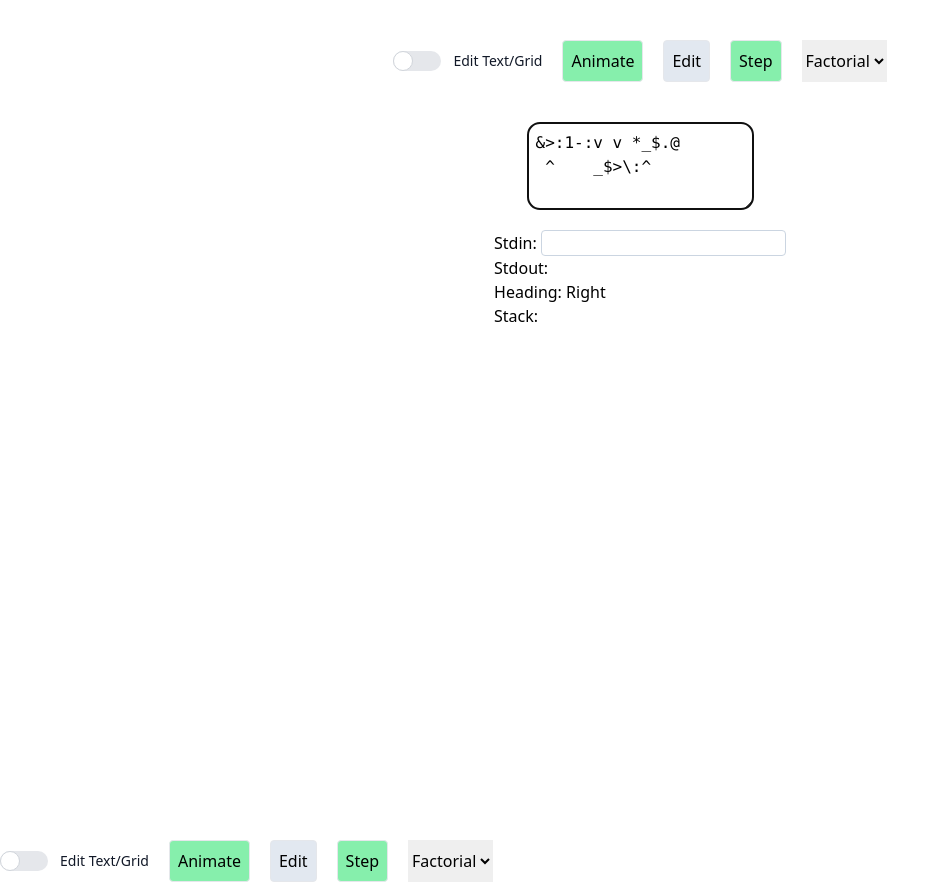
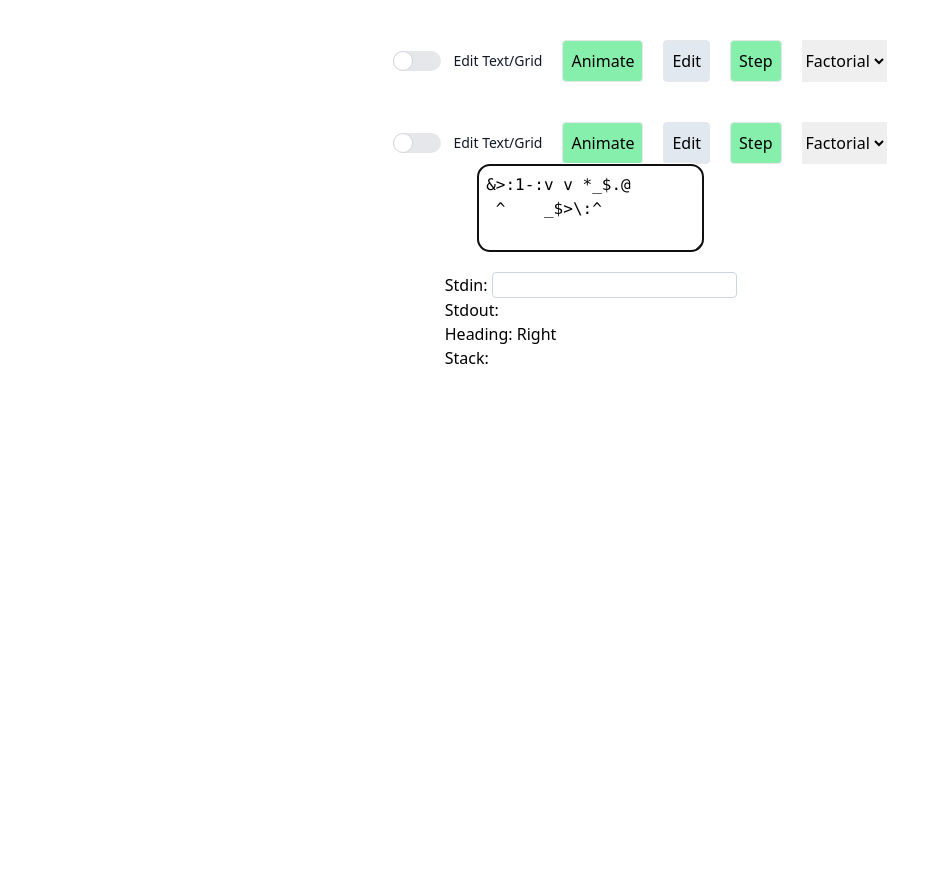
Before and after one commit to CharlesTaylor7/befunge-editor, a React (Vite) app: page / in a window 1280 px wide. Shown: the whole page, without its empty margins (0-950 px from the left). After the commit the page ends 800 px from the top, so only its background shows below. Built offline with nearby package versions, Linux system fonts and the light colour scheme.

Commit message:
Alpine wip

```diff
--- a/index.html
+++ b/index.html
@@ -6,23 +6,28 @@
     <meta charset="UTF-8" />
     <meta name="viewport" content="width=device-width, initial-scale=1.0" />
   </head>
-  <body>
-    <div id="legacy-root"></div>
+  <body
+    class="w-screen h-screen flex flex-col gap-10 items-center"
+    x-data
+  >
     <header class="flex gap-5 mt-10">
-      <label data-testid="toggle-editor" class="relative inline-flex items-center cursor-pointer"
-        ><input type="checkbox" class="peer sr-only" value="" />
+      <label data-testid="toggle-editor" class="relative inline-flex items-center cursor-pointer">
+        <input type="checkbox" class="peer sr-only" value="" x-model="$store.gridEnabled" />
         <div
           class="w-12 h-5 bg-gray-200 peer-focus:outline-none peer-focus:ring-4 peer-focus:ring-blue-300 dark:peer-focus:ring-blue-800 rounded-full peer dark:bg-gray-700 peer-checked:after:translate-x-7 peer-checked:after:border-white after:content-[''] after:absolute after:bg-white after:border-gray-300 after:border after:rounded-full after:h-5 after:w-5 after:transition-all border-gray-600 peer-checked:bg-blue-600"
-        ></div>
-        <span class="ml-3 text-sm font-medium text-gray-900 dark:text-gray-300">Edit Text/Grid</span></label
-      ><button data-testid="animate" class="border rounded p-2 bg-green-300">Animate</button
-      ><button class="border rounded p-2 bg-slate-200" disabled="">Edit</button
-      ><button class="border rounded p-2 bg-green-300">Step</button
-      ><select>
+        >
+        </div>
+        <span class="ml-3 text-sm font-medium text-gray-900 dark:text-gray-300">Edit Text/Grid</span>
+      </label>
+      <button class="border rounded p-2 bg-green-300">Animate</button>
+      <button class="border rounded p-2 bg-slate-200" disabled="">Edit</button>
+      <button class="border rounded p-2 bg-green-300">Step</button>
+      <select>
         <option value="0">Factorial</option>
         <option value="1">Quine</option>
       </select>
     </header>
+    <div id="legacy-root"></div>
     <script type="module" src="/src/main.tsx"></script>
   </body>
 </html>
--- a/src/components/App.tsx
+++ b/src/components/App.tsx
@@ -1,18 +1,16 @@
-import type { Context } from "react";
-import { createContext, useState } from "react";
+import { useEffect, useState } from "react";
 
 import type { AppState } from "@/types";
 import { AppContext } from "@/context";
 import defaultExecutionState from "@/utilities/defaultState";
 import Befunge from "@/components/Befunge";
-import { gridInit } from "@/grid";
 
 const initialAppState: AppState = {
   execution: defaultExecutionState,
   animationIntervalMillis: 200,
-  count: 0,
   mode: "edit",
   editMode: "text",
+  gridEnabled: false,
   activeProgramIndex: 0,
   programs: [
     { name: "Factorial", code: ["&>:1-:v v *_$.@", " ^    _$>\\:^"] },
@@ -22,6 +20,9 @@ const initialAppState: AppState = {
 
 export default function App(props: Partial<AppState>) {
   const hook = useState({ ...initialAppState, ...props });
+  useEffect(() => {
+    Alpine.store('legacy', hook[0]);
+  }, []);
   return (
     <AppContext.Provider value={hook}>
       <Befunge />
--- a/src/components/Befunge.tsx
+++ b/src/components/Befunge.tsx
@@ -1,7 +1,7 @@
 import type { ChangeEvent } from "react";
 import { useCallback, useEffect, useState, useRef } from "react";
 
-import type { ExecutionState, Mode, EditMode, Program, Grid } from "@/types";
+import type { Mode } from "@/types";
 import Button from "@/components/Button";
 import Toggle from "@/components/Toggle";
 import { useAppState } from "@/context";
@@ -11,8 +11,6 @@ import { execute, advance, pushInput } from "@/utilities/execute";
 
 export default function Befunge() {
   // State
-  const [count, setCount] = useState(0);
-  const [appCount, setAppCount] = useAppState("count");
   const [state, updateState] = useAppState("execution");
   const [mode, setMode] = useAppState("mode");
   const [editMode, setEditMode] = useAppState("editMode");
@@ -88,18 +86,14 @@ export default function Befunge() {
   }, [programIndex, updateState]);
 
   return (
-    <div className="w-screen h-screen flex flex-col gap-10 items-center">
+    <div className="">
       <header className="flex gap-5 mt-10">
-        <Toggle testId="toggle-editor" onToggle={(toggled) => setEditMode(toggled ? "cell" : "text")}>
+        <Toggle onToggle={(toggled) => setEditMode(toggled ? "cell" : "text")}>
           Edit Text/Grid
         </Toggle>
         <Button
-          testId="animate"
           disabled={mode === "animate"}
           onClick={() => {
-            console.log("!!!animate clicked!!!");
-            setCount((c) => c + 1);
-            setAppCount((c) => c + 1);
             setMode("animate");
             restart();
           }}
--- a/src/components/Toggle.tsx
+++ b/src/components/Toggle.tsx
@@ -1,3 +1,5 @@
+import { AppState } from "@/types";
+
 type Props = {
   onToggle: (checked: boolean) => void;
   disabled?: boolean;
@@ -13,7 +15,12 @@ export default function Toggle(props: Props) {
   const { onToggle, children } = props;
   return (
     <label data-testid={props.testId} className="relative inline-flex items-center cursor-pointer">
-      <input type="checkbox" value="" className="peer sr-only" onChange={(e) => onToggle(e.target.checked)} />
+      <input type="checkbox" value="" className="peer sr-only" onChange={(e) => {
+        onToggle(e.target.checked);
+        let store = Alpine.store("legacy") as AppState;
+        store.gridEnabled == !store.gridEnabled;
+      }}
+      />
       <div className="w-12 h-5 bg-gray-200 peer-focus:outline-none peer-focus:ring-4 peer-focus:ring-blue-300 dark:peer-focus:ring-blue-800 rounded-full peer dark:bg-gray-700 peer-checked:after:translate-x-7 peer-checked:after:border-white after:content-[''] after:absolute  after:bg-white after:border-gray-300 after:border after:rounded-full after:h-5 after:w-5 after:transition-all border-gray-600 peer-checked:bg-blue-600"></div>
       <span className="ml-3 text-sm font-medium text-gray-900 dark:text-gray-300">{children}</span>
     </label>
--- a/src/context.ts
+++ b/src/context.ts
@@ -3,31 +3,32 @@ import { useContext, createContext } from "react";
 import type { Lens } from "ramda";
 import * as R from "ramda";
 import type { AppState } from "@/types";
-import { tap } from "@/debug";
 
 export const AppContext: Context<any> = createContext(null);
 
 type Endo<T> = (t: T) => T;
-type SetterInput<T> = T | Endo<T>;
 type Setter<T> = (input: T | Endo<T>) => void;
 
 const setters: Map<string, Setter<any>> = new Map();
 
 function makeSetter<T>(setState: any, lens: Lens<AppState, T>, field: string): Setter<T> {
   return (inner: T | Endo<T>) => {
-    if (field == "count") {
-      console.log("inner", typeof inner, inner);
-    }
     if (typeof inner == "function") {
-      setState((state) => {
-        if (field == "count") {
-          return tap(R.over(lens, inner as Endo<T>, tap(state, "before set")), "after set");
-        } else {
-          return R.over(lens, inner as Endo<T>, state);
-        }
+      setState((state: any) => {
+        let func = inner as Endo<T>;
+        let alpineStore: any = Alpine.store("legacy");
+        alpineStore[field] = func(state[field]);
+        console.log(field, "func", alpineStore);
+        return R.over(lens, func, state);
       });
     } else {
-      setState((state) => R.set(lens, inner, state));
+      setState((state: any) => {
+        let value = inner as T;
+        let alpineStore: any = Alpine.store("legacy");
+        alpineStore[field] = value;
+        console.log(field, "value", alpineStore);
+        return R.set(lens, inner, state)
+      });
     }
   };
 }
@@ -36,7 +37,7 @@ type Field<K extends keyof AppState> = AppState[K];
 
 export function useAppState<K extends keyof AppState>(field: K): [Field<K>, Setter<Field<K>>] {
   const [state, setState] = useContext(AppContext);
-  console.log(state, setState);
+  // console.log(state, setState);
   const lens: AppLens<K> = R.lensProp(field);
   let setter = setters.get(field) as Setter<Field<K>>;
   if (!setter) {
--- a/src/main.tsx
+++ b/src/main.tsx
@@ -8,8 +8,6 @@ import "@/styles/tailwind.css";
 // make Alpine on window available for better DX
 window.Alpine = Alpine;
 
-Alpine.start();
-
 ReactDOM.createRoot(document.getElementById("legacy-root")!).render(
   <React.StrictMode>
     <App />
--- a/src/types.ts
+++ b/src/types.ts
@@ -13,9 +13,12 @@ export type Program = {
 };
 
 export type AppState = {
+  animationIntervalMillis: number;
   execution: ExecutionState;
   mode: Mode;
   editMode: EditMode;
+  // just a boolean reflection of editMode
+  gridEnabled: boolean;
   activeProgramIndex: number;
   programs: Program[];
 };
```
Also changed, not shown: 2 other files (tests, documents, lock files or other folders).
